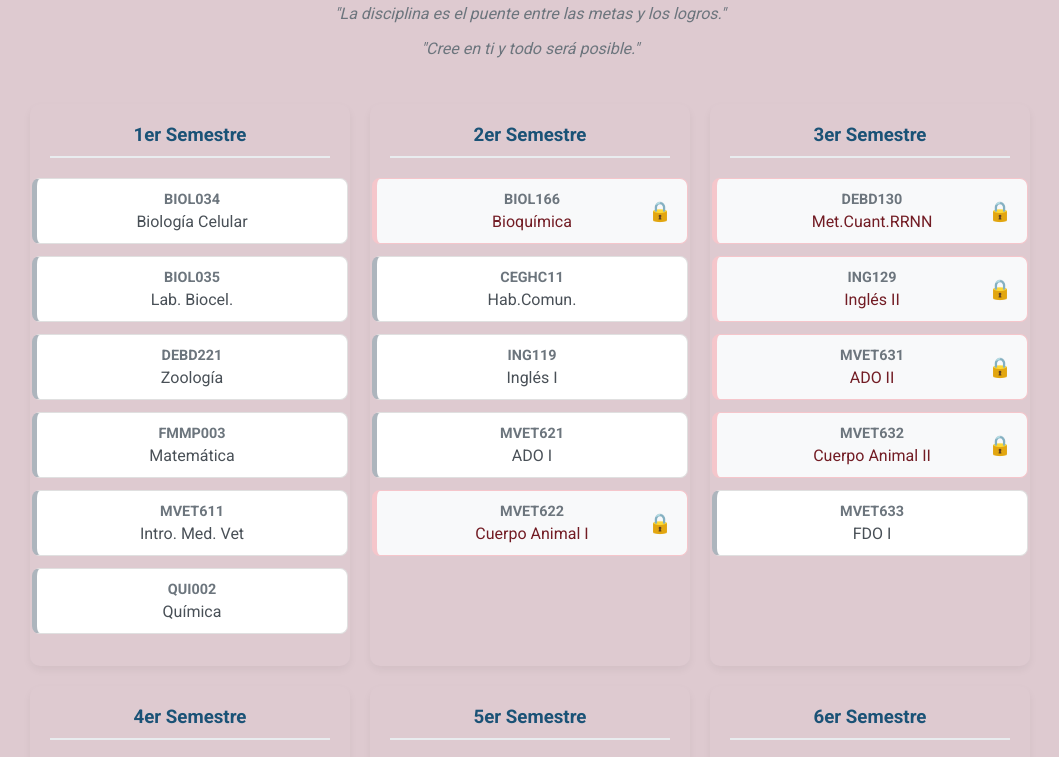
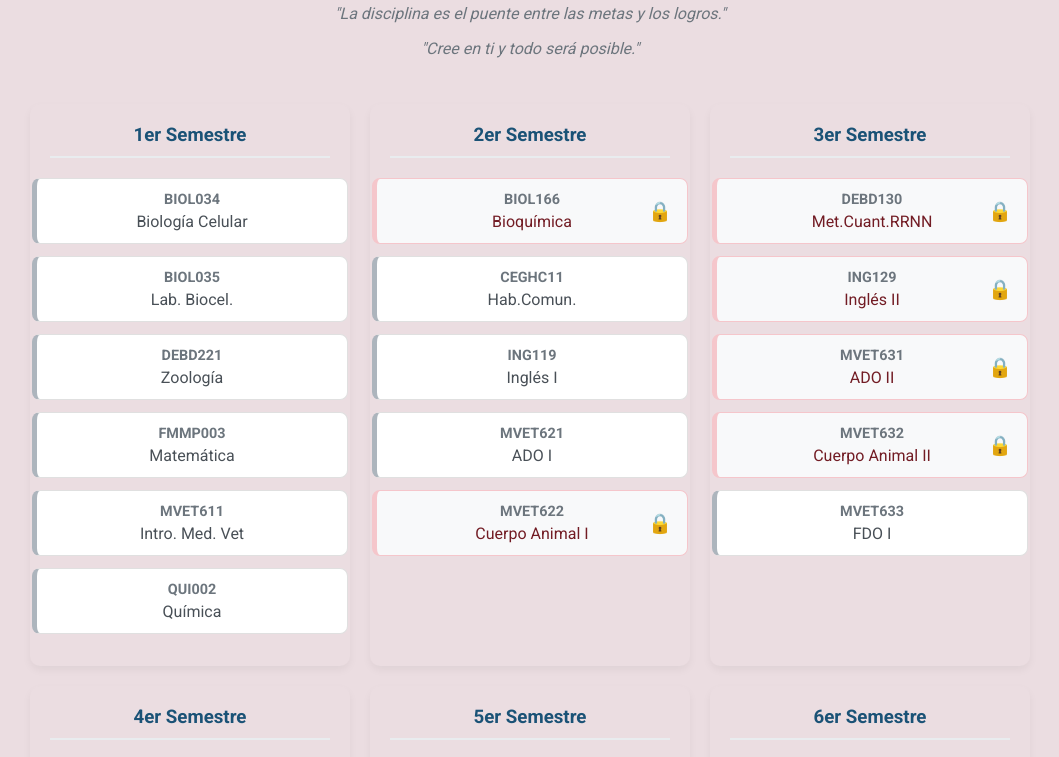
Before and after one commit to DieegooCh/Plan-de-Estudios, a plain HTML site: page index.html in a window 1280 px wide. Shown: the part 155-912 px from the top of the page, without its empty margins (110-1169 px from the left). Drawn offline with Linux system fonts and the light colour scheme.

Commit message:
Update estilos.css

```diff
--- a/estilos.css
+++ b/estilos.css
@@ -1,7 +1,7 @@
 /* Estilos Generales con Tema Claro */
 body {
     font-family: 'Roboto', sans-serif;
-    background-color: #decad0; /* <<--- LÍNEA ACTUALIZADA */
+    background-color: #ebdde1; /* <<--- LÍNEA ACTUALIZADA */
     color: #333;
     margin: 0;
     padding: 20px;
@@ -47,7 +47,7 @@ h2 {
 
 /* Columnas de Semestres */
 .semestre {
-    background-color: #decad0; /* <<--- ESTA LÍNEA ES LA IMPORTANTE */
+    background-color: #ebdde1; /* <<--- ESTA LÍNEA ES LA IMPORTANTE */
     border-radius: 10px;
     box-shadow: 0 4px 8px rgba(0, 0, 0, 0.05);
     padding: 20px;
```
